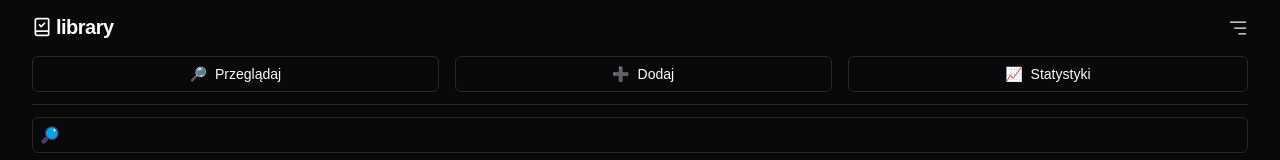
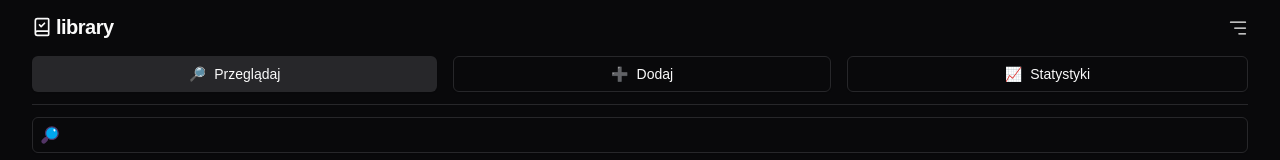
Before and after one commit to Muszchrom/Library, a Next.js app in the folder Frontend/: page /books/browse in a window 1280 px wide. Shown: the top 160 px of the page. Built offline with nearby package versions, Linux system fonts and the light colour scheme.

Commit message:
Added button variant change if path matches

```diff
--- a/Frontend/components/button-link.tsx
+++ b/Frontend/components/button-link.tsx
@@ -1,9 +1,12 @@
+"use client"
 import Link from "next/link";
 import { Button } from "./ui/button";
+import { usePathname } from "next/navigation";
 
 export default function ButtonLink({emoji, to, children}: {emoji: string, to: string, children: React.ReactNode}) {
+  const pathName = usePathname();
   return (
-    <Button variant={"outline"} className="flex-grow p-0">
+    <Button variant={pathName === to ? "secondary" : "outline"} className="flex-grow p-0">
       <Link href={to} className="py-2 px-2 sm:px-4 w-full text-center">
         <span className="flex w-full items-center justify-center">
           <span className="mr-1 sm:mr-2 block">{emoji}</span>
```
